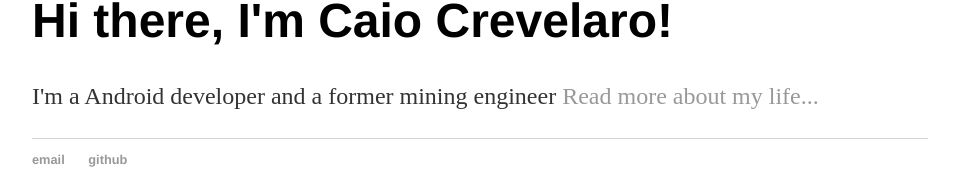
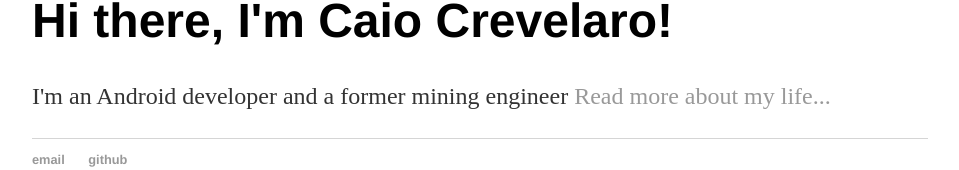
Before and after one commit to CaioCrevelaro/caiocrevelaro.github.io, a plain HTML site: page index.html in a window 1280 px wide. Shown: the part 117-287 px from the top of the page, without its empty margins (160-1119 px from the left). Drawn offline with Linux system fonts and the light colour scheme.

Commit message:
Update index.html
alteração feita no texto

```diff
--- a/index.html
+++ b/index.html
@@ -28,7 +28,7 @@
 
             <h1>Hi there, I'm Caio Crevelaro!</h1>
 
-            <p>I'm a Android developer and a former mining engineer
+            <p>I'm an Android developer and a former mining engineer
 
                 <a href="/about">Read more about my life...</a>
 
```
